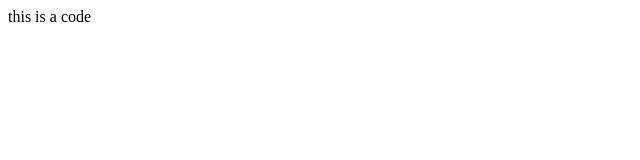
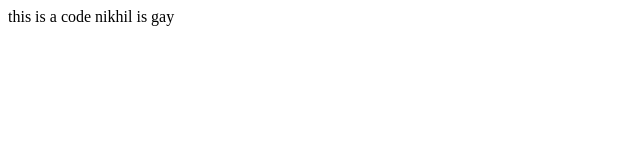
Before and after one commit to rare-sight/CEP, a plain HTML site: page Untitled-1.html in a window 1280 px wide. Shown: the whole page, without its empty margins (0-640 px from the left). Drawn offline with Linux system fonts and the light colour scheme.

Commit message:
Update Untitled-1.html

```diff
--- a/Untitled-1.html
+++ b/Untitled-1.html
@@ -6,6 +6,6 @@
     <title>Document</title>
 </head>
 <body>
-    this is a code
+    this is a code nikhil is gay
 </body>
 </html>
```
